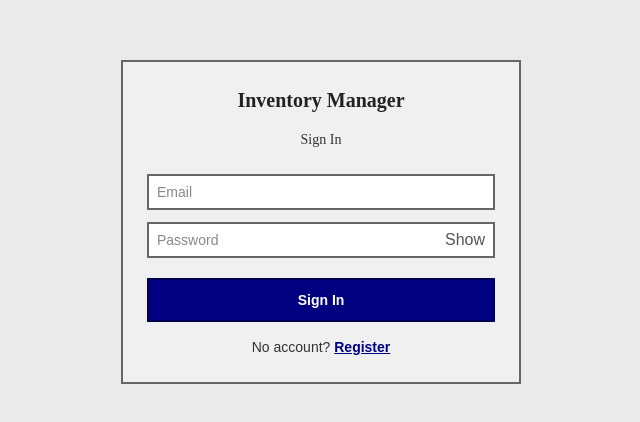
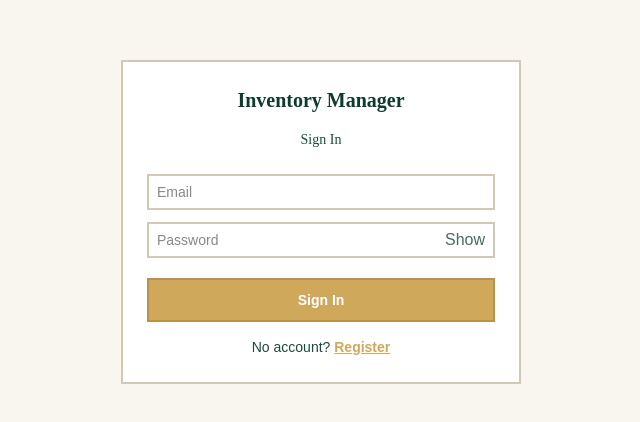
Before and after one commit to abhii-navv/Order-Management, a React (Vite) app in the folder frontend/: page /login in a window 1280 px wide. Shown: the part 170-592 px from the top of the page, without its empty margins (319-959 px from the left). Built offline with nearby package versions, Linux system fonts and the light colour scheme; no server answers.

Commit message:
style: revert color palette to original gold and deep green

```diff
--- a/frontend/src/pages/Dashboard.jsx
+++ b/frontend/src/pages/Dashboard.jsx
@@ -9,23 +9,23 @@ import {
 } from "recharts";
 
 const KPI_DEFS = [
-  { key: "ordersToday",           label: "Orders Today",         icon: "", color: "#3B82F6", bg: "#EFF6FF", border: "#BFDBFE", fmt: (v) => v },
-  { key: "revenueThisMonth",      label: "Revenue This Month",   icon: "", color: "#CFA85C", bg: "#FBF6EB", border: "#EAD7AC", fmt: (v) => `₹${Number(v).toLocaleString("en-IN")}` },
-  { key: "pendingOrders",         label: "Pending Orders",       icon: "", color: "#F59E0B", bg: "#FFFBEB", border: "#FDE68A", fmt: (v) => v },
-  { key: "lowStockProducts",      label: "Low Stock",            icon: "", color: "#EF4444", bg: "#FEF2F2", border: "#FECACA", fmt: (v) => v },
-  { key: "newCustomersThisMonth", label: "New Customers",        icon: "", color: "#8B5CF6", bg: "#F5F3FF", border: "#DDD6FE", fmt: (v) => v },
+  { key: "ordersToday", label: "Orders Today", icon: "📦", color: "#3B82F6", bg: "#EFF6FF", border: "#BFDBFE", fmt: (v) => v },
+  { key: "revenueThisMonth", label: "Revenue This Month", icon: "💰", color: "#CFA85C", bg: "#FBF6EB", border: "#EAD7AC", fmt: (v) => `₹${Number(v).toLocaleString("en-IN")}` },
+  { key: "pendingOrders", label: "Pending Orders", icon: "⏳", color: "#F59E0B", bg: "#FFFBEB", border: "#FDE68A", fmt: (v) => v },
+  { key: "lowStockProducts", label: "Low Stock", icon: "⚠️", color: "#EF4444", bg: "#FEF2F2", border: "#FECACA", fmt: (v) => v },
+  { key: "newCustomersThisMonth", label: "New Customers", icon: "👤", color: "#8B5CF6", bg: "#F5F3FF", border: "#DDD6FE", fmt: (v) => v },
 ];
 
 const QUICK_LINKS = [
-  { to: "/products",   label: "Products",   icon: "", desc: "Manage inventory & stock" },
-  { to: "/categories", label: "Categories", icon: "", desc: "Organise product groups" },
-  { to: "/orders",     label: "Orders",     icon: "", desc: "View & fulfil orders" },
-  { to: "/cart",       label: "Cart",       icon: "", desc: "Add items & checkout" },
+  { to: "/products", label: "Products", icon: "📦", desc: "Manage inventory & stock" },
+  { to: "/categories", label: "Categories", icon: "🏷️", desc: "Organise product groups" },
+  { to: "/orders", label: "Orders", icon: "📋", desc: "View & fulfil orders" },
+  { to: "/cart", label: "Cart", icon: "🛒", desc: "Add items & checkout" },
 ];
 
 const ADMIN_LINKS = [
-  { to: "/reports",    label: "Reports",    icon: "", desc: "Sales & revenue insights" },
-  { to: "/audit-logs", label: "Audit Logs", icon: "", desc: "Track all system changes" },
+  { to: "/reports", label: "Reports", icon: "📊", desc: "Sales & revenue insights" },
+  { to: "/audit-logs", label: "Audit Logs", icon: "🔍", desc: "Track all system changes" },
 ];
 
 function getGreeting() {
@@ -55,13 +55,13 @@ const CustomTooltip = ({ active, payload, label, prefix = "" }) => {
 };
 
 export default function Dashboard() {
-  const [lowStock, setLowStock]         = useState([]);
+  const [lowStock, setLowStock] = useState([]);
   const [recentOrders, setRecentOrders] = useState([]);
-  const [kpis, setKpis]                 = useState(null);
-  const [salesData, setSalesData]       = useState([]);
-  const [topProducts, setTopProducts]   = useState([]);
-  const [loading, setLoading]           = useState(true);
-  const [error, setError]               = useState("");
+  const [kpis, setKpis] = useState(null);
+  const [salesData, setSalesData] = useState([]);
+  const [topProducts, setTopProducts] = useState([]);
+  const [loading, setLoading] = useState(true);
+  const [error, setError] = useState("");
   const user = JSON.parse(localStorage.getItem("user") || "{}");
 
   useEffect(() => {
@@ -74,10 +74,10 @@ export default function Dashboard() {
       const ordersEndpoint = user.role === "admin" ? "/orders" : "/orders/my";
       const [ordersRes] = await Promise.all([
         api.get(ordersEndpoint),
-        user.role === "admin" ? api.get("/reports/low-stock").then(r => setLowStock(r.data.products || [])).catch(() => {}) : Promise.resolve(),
-        user.role === "admin" ? api.get("/reports/dashboard-kpis").then(r => setKpis(r.data)).catch(() => {}) : Promise.resolve(),
-        user.role === "admin" ? api.get("/reports/sales").then(r => setSalesData(r.data.data || [])).catch(() => {}) : Promise.resolve(),
-        user.role === "admin" ? api.get("/reports/top-products").then(r => setTopProducts(r.data.products || [])).catch(() => {}) : Promise.resolve(),
+        user.role === "admin" ? api.get("/reports/low-stock").then(r => setLowStock(r.data.products || [])).catch(() => { }) : Promise.resolve(),
+        user.role === "admin" ? api.get("/reports/dashboard-kpis").then(r => setKpis(r.data)).catch(() => { }) : Promise.resolve(),
+        user.role === "admin" ? api.get("/reports/sales").then(r => setSalesData(r.data.data || [])).catch(() => { }) : Promise.resolve(),
+        user.role === "admin" ? api.get("/reports/top-products").then(r => setTopProducts(r.data.products || [])).catch(() => { }) : Promise.resolve(),
       ]);
       setRecentOrders((ordersRes.data.orders || []).slice(0, 6));
     } catch (err) {
@@ -97,7 +97,7 @@ export default function Dashboard() {
       <div style={{ display: "flex", justifyContent: "space-between", alignItems: "flex-start", marginBottom: 28 }}>
         <div>
           <h1 style={{ marginBottom: 4 }}>
-            {getGreeting()}{user.name ? `, ${user.name.split(" ")[0]}` : ""}!
+            {getGreeting()}{user.name ? `, ${user.name.split(" ")[0]}` : ""}! 👋
           </h1>
           <p style={{ color: "var(--text-light)", fontSize: 14 }}>
             Here&apos;s what&apos;s happening with your store today.
@@ -113,7 +113,7 @@ export default function Dashboard() {
         </button>
       </div>
 
-      {error && <p className="error">{error}</p>}
+      {error && <p className="error">⚠️ {error}</p>}
 
       {/* KPI Cards (admin) */}
       {user.role === "admin" && kpis && (
@@ -144,7 +144,7 @@ export default function Dashboard() {
         <div style={{ display: "grid", gridTemplateColumns: "repeat(auto-fit, minmax(380px, 1fr))", gap: 20, marginBottom: 28 }}>
           {salesData.length > 0 && (
             <div className="card" style={{ padding: "20px 20px 12px" }}>
-              <h4 style={{ marginBottom: 16, borderBottom: "1px solid var(--border)", paddingBottom: 10 }}>Revenue Over Time</h4>
+              <h4 style={{ marginBottom: 16, borderBottom: "1px solid var(--border)", paddingBottom: 10 }}>📈 Revenue Over Time</h4>
               <ResponsiveContainer width="100%" height={200}>
                 <AreaChart data={salesData} margin={{ top: 4, right: 4, left: 0, bottom: 0 }}>
                   <defs>
@@ -164,7 +164,7 @@ export default function Dashboard() {
           )}
           {topProducts.length > 0 && (
             <div className="card" style={{ padding: "20px 20px 12px" }}>
-              <h4 style={{ marginBottom: 16, borderBottom: "1px solid var(--border)", paddingBottom: 10 }}>Top Products by Revenue</h4>
+              <h4 style={{ marginBottom: 16, borderBottom: "1px solid var(--border)", paddingBottom: 10 }}>🏆 Top Products by Revenue</h4>
               <ResponsiveContainer width="100%" height={200}>
                 <BarChart data={topProducts.slice(0, 5)} margin={{ top: 4, right: 4, left: 0, bottom: 0 }}>
                   <CartesianGrid strokeDasharray="3 3" stroke="#F3F0E6" />
@@ -210,7 +210,7 @@ export default function Dashboard() {
       {user.role === "admin" && lowStock.length > 0 && (
         <div className="card" style={{ padding: 0, overflow: "hidden", marginBottom: 28 }}>
           <div style={{ padding: "16px 20px", borderBottom: "1px solid var(--border)", display: "flex", alignItems: "center", justifyContent: "space-between" }}>
-            <h3 style={{ margin: 0, color: "#B91C1C" }}>Low Stock Alert ({lowStock.length})</h3>
+            <h3 style={{ margin: 0, color: "#B91C1C" }}>⚠️ Low Stock Alert ({lowStock.length})</h3>
             <Link to="/products" className="btn-sm">View All →</Link>
           </div>
           <table className="table" style={{ marginTop: 0, boxShadow: "none", border: "none", borderRadius: 0 }}>
@@ -238,7 +238,7 @@ export default function Dashboard() {
       {recentOrders.length > 0 && (
         <div className="card" style={{ padding: 0, overflow: "hidden" }}>
           <div style={{ padding: "16px 20px", borderBottom: "1px solid var(--border)", display: "flex", alignItems: "center", justifyContent: "space-between" }}>
-            <h3 style={{ margin: 0 }}>Recent Orders</h3>
+            <h3 style={{ margin: 0 }}>🕑 Recent Orders</h3>
             <Link to="/orders" className="btn-sm">View All →</Link>
           </div>
           <table className="table" style={{ marginTop: 0, boxShadow: "none", border: "none", borderRadius: 0 }}>
@@ -270,7 +270,7 @@ export default function Dashboard() {
 
       {!loading && recentOrders.length === 0 && (
         <div className="card" style={{ textAlign: "center", padding: "48px 24px" }}>
-          <div style={{ fontSize: 40, marginBottom: 12 }}></div>
+          <div style={{ fontSize: 40, marginBottom: 12 }}>🛒</div>
           <h3 style={{ justifyContent: "center", marginBottom: 8 }}>No orders yet</h3>
           <p style={{ color: "var(--text-muted)", marginBottom: 20 }}>Browse products and place your first order.</p>
           <Link to="/products" className="btn">Browse Products</Link>
--- a/frontend/src/styles/global.css
+++ b/frontend/src/styles/global.css
@@ -1,20 +1,20 @@
 /* Non-Vibecoded Standard Brutalist CSS */
 :root {
-  --bg-page: #EAEAEA;
-  --bg-sidebar: #D5D5D5;
-  --bg-surface: #F0F0F0;
-  --bg-surface-alt: #E0E0E0;
-  --primary: #000080;
-  --primary-dark: #000050;
-  --primary-light: #333399;
-  --primary-bg: #CCCCCC;
-  --primary-border: #999999;
-  --text: #222222;
-  --text-secondary: #333333;
-  --text-light: #555555;
-  --text-muted: #666666;
-  --border: #999999;
-  --border-strong: #666666;
+  --bg-page: #F9F6F0;
+  --bg-sidebar: #0F3A2E;
+  --bg-surface: #FFFFFF;
+  --bg-surface-alt: #F0EDE6;
+  --primary: #CFA85C;
+  --primary-dark: #B8924A;
+  --primary-light: #E4C37D;
+  --primary-bg: #FBF6EB;
+  --primary-border: #EAD7AC;
+  --text: #0F3A2E;
+  --text-secondary: #1B4B3D;
+  --text-light: #4A6B61;
+  --text-muted: #8D9E98;
+  --border: #E5DFD1;
+  --border-strong: #D1C9B6;
   --radius: 0px;
   --radius-lg: 0px;
   --radius-sm: 0px;
```
